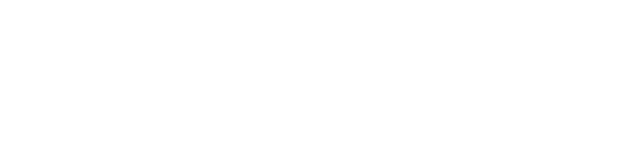
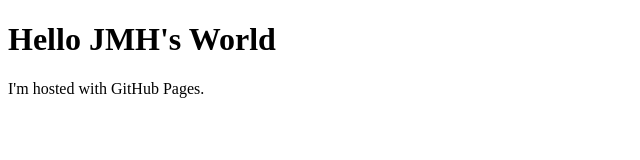
Before and after one commit to Jmh-cyber2k24/Jmh-cyber2k24.github.io, a plain HTML site: page index.html in a window 1280 px wide. Shown: the whole page, without its empty margins (0-640 px from the left). Drawn offline with Linux system fonts and the light colour scheme.

Commit message:
Update index.html

```diff
--- a/index.html
+++ b/index.html
@@ -6,6 +6,8 @@
 </head>
 
  <body>
+  <h1>Hello JMH's World</h1>
+<p>I'm hosted with GitHub Pages.</p>
 </body>
 
 </html>
```
